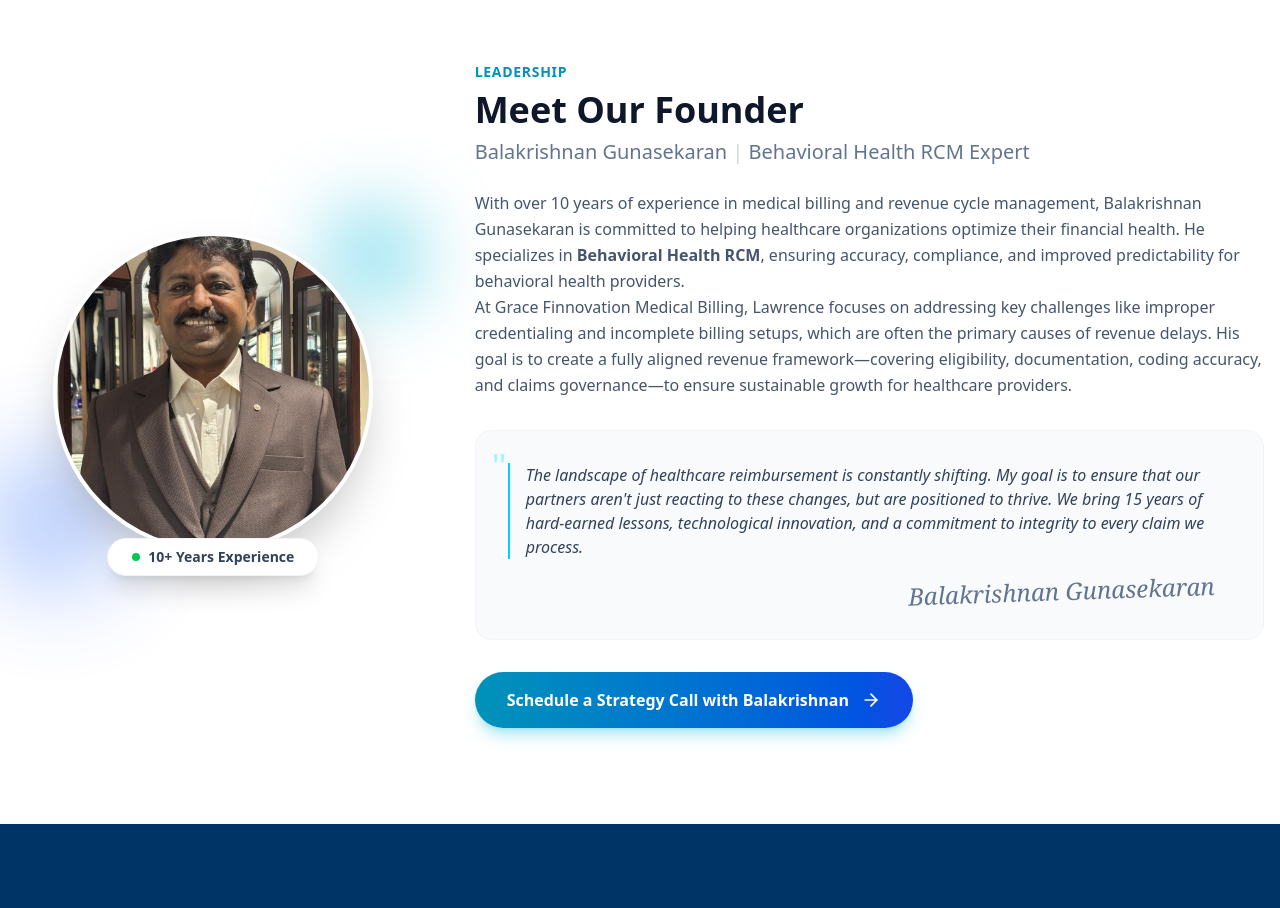
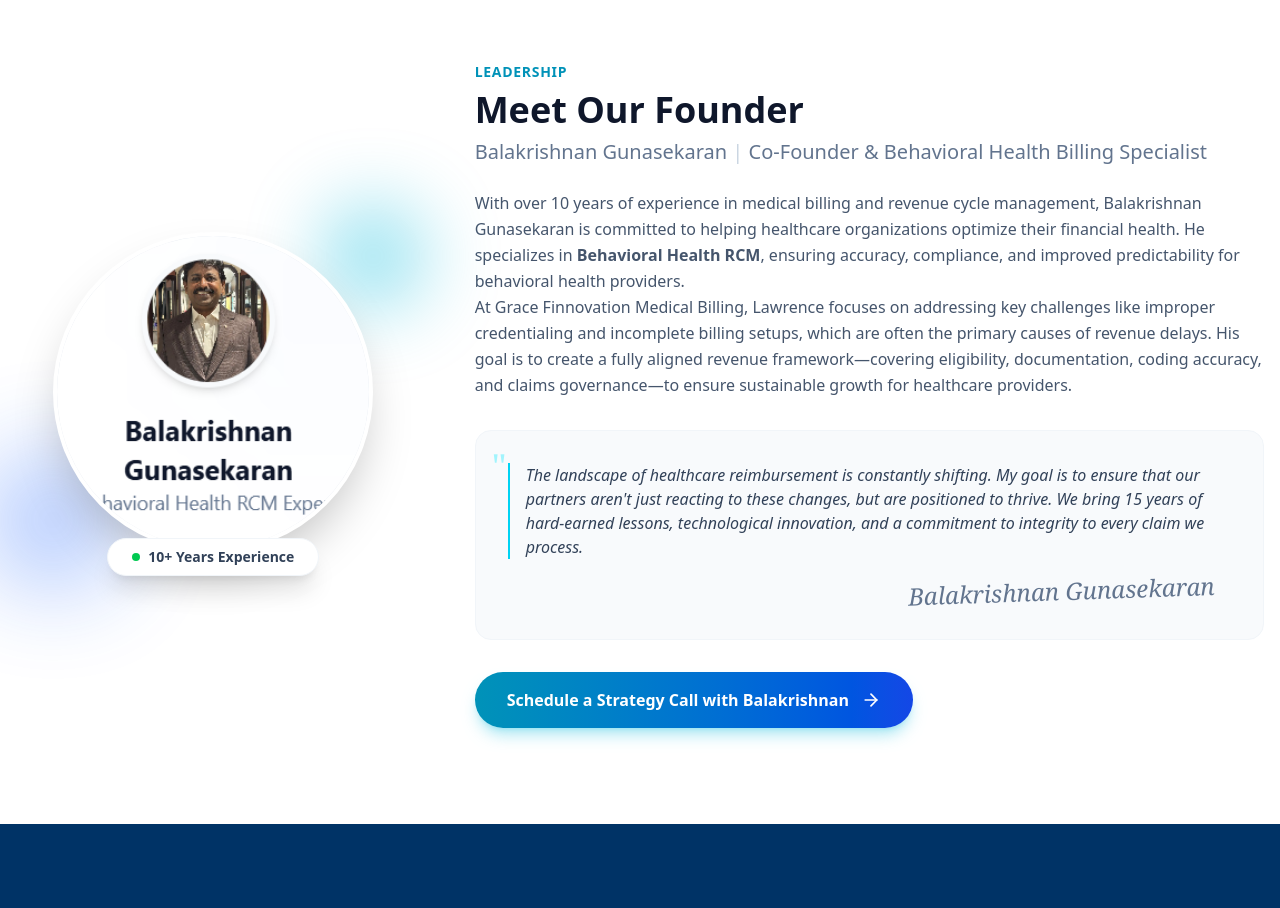
Before and after one commit to akrishbala007-hub/Grace-Finnovation-Medical-Billing, a Next.js app: page /about in a window 1280 px wide. Shown: the part 1080-1988 px from the top of the page. Built offline with nearby package versions, Linux system fonts and the light colour scheme.

Commit message:
fix: update profile photo and headline for Balakrishnan Gunasekaran

```diff
--- a/app/about/page.tsx
+++ b/app/about/page.tsx
@@ -76,7 +76,7 @@
                             <div className="relative inline-block">
                                 <div className="w-64 h-64 md:w-80 md:h-80 rounded-full border-4 border-white shadow-2xl overflow-hidden relative z-10 mx-auto bg-slate-200">
                                     <Image
-                                        src="/images/md-profile.jpeg"
+                                        src="/images/balakrishnan.png"
                                         alt="Balakrishnan Gunasekaran"
                                         fill
                                         className="object-cover"
@@ -97,7 +97,7 @@
                         <div className="lg:w-2/3">
                             <span className="text-cyan-600 font-bold uppercase tracking-wider text-sm mb-2 block">Leadership</span>
                             <h2 className="text-4xl font-bold text-slate-900 mb-2">Meet Our Founder</h2>
-                            <h3 className="text-xl text-slate-500 font-medium mb-6">Balakrishnan Gunasekaran <span className="text-slate-300">|</span> Behavioral Health RCM Expert</h3>
+                            <h3 className="text-xl text-slate-500 font-medium mb-6">Balakrishnan Gunasekaran <span className="text-slate-300">|</span> Co-Founder & Behavioral Health Billing Specialist</h3>
 
                             <div className="prose prose-lg text-slate-600 mb-8 leading-relaxed">
                                 <p>
--- a/components/LinkedInFeed.tsx
+++ b/components/LinkedInFeed.tsx
@@ -53,17 +53,23 @@
                             <div className="absolute top-0 right-0 w-32 h-32 bg-blue-500/5 rounded-full blur-3xl"></div>
 
                             <div className="text-center mb-8 relative z-10">
-                                <div className="w-24 h-24 rounded-full overflow-hidden border-4 border-slate-50 bg-slate-100 relative mx-auto mb-4 shadow-md">
+                                <div className="w-20 h-20 rounded-2xl overflow-hidden border-2 border-cyan-500/30 bg-slate-800 relative mx-auto mb-4">
                                     <Image
-                                        src="/images/md-profile.jpeg"
+                                        src="/images/balakrishnan.png"
                                         alt="Balakrishnan Gunasekaran"
                                         fill
                                         className="object-cover"
                                     />
                                 </div>
-                                <h3 className="text-xl font-bold text-slate-900">Balakrishnan Gunasekaran</h3>
-                                <p className="text-slate-500 text-sm">Behavioral Health RCM Expert</p>
+                                <div>
+                                    <h3 className="text-xl font-bold text-slate-900">Balakrishnan Gunasekaran</h3>
+                                    <p className="text-cyan-600 text-[10px] font-medium uppercase tracking-wider leading-tight">Co-Founder & Behavioral Health Billing Specialist</p>
+                                </div>
                             </div>
+
+                            <p className="text-slate-500 text-xs leading-relaxed mb-6 relative z-10 text-center">
+                                Grace Finnovation Medical Billing | Your Behavioral Health Claims Are Being Denied. I Fix That. | AR Recovery | Denial Management | Telehealth Billing
+                            </p>
 
                             <div className="space-y-4 mb-8 pt-6 border-t border-slate-50 relative z-10">
                                 <div className="flex items-center gap-3 text-sm text-slate-600">
```
Also changed, not shown: public/images/balakrishnan.png (added).
